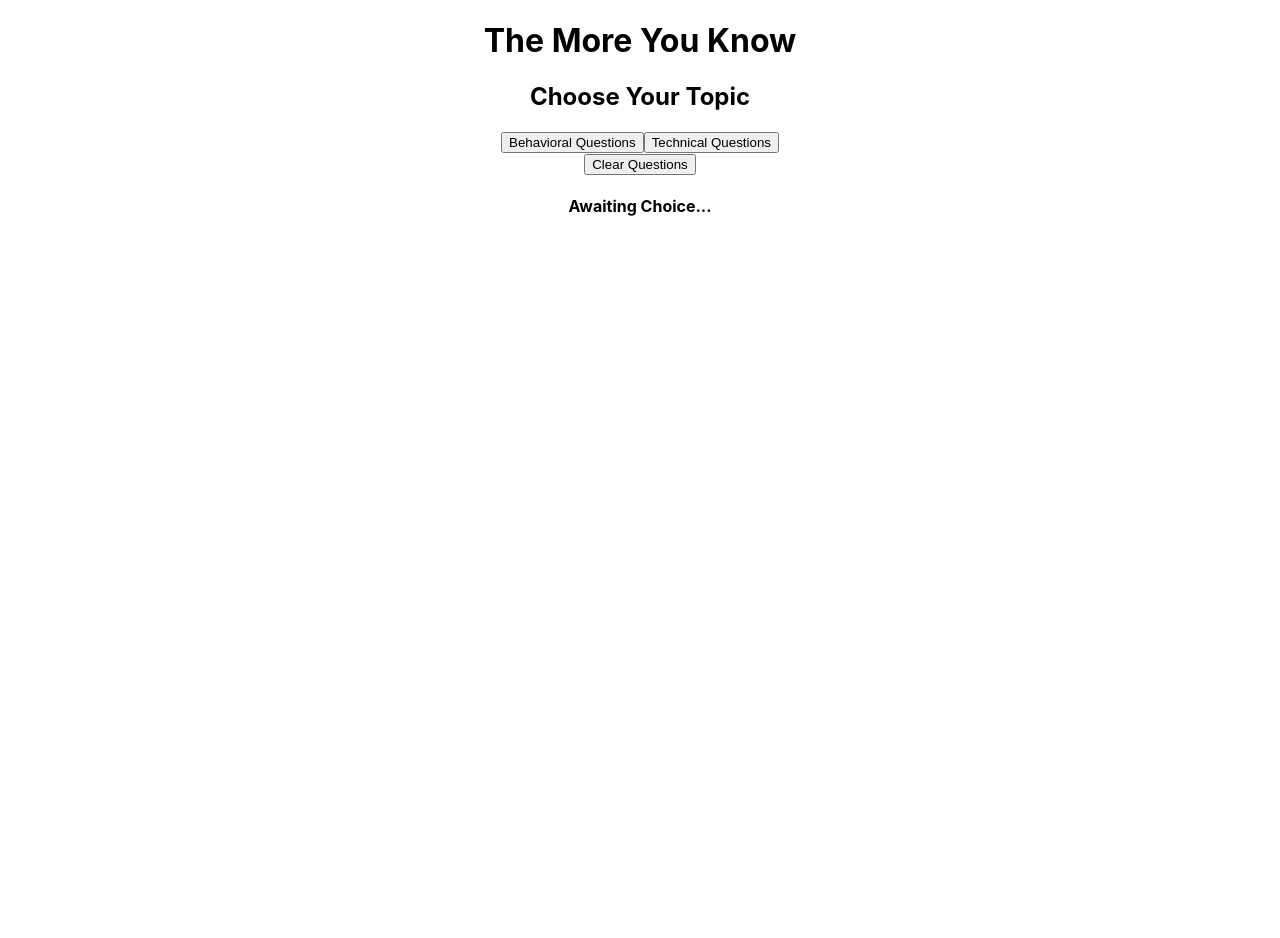
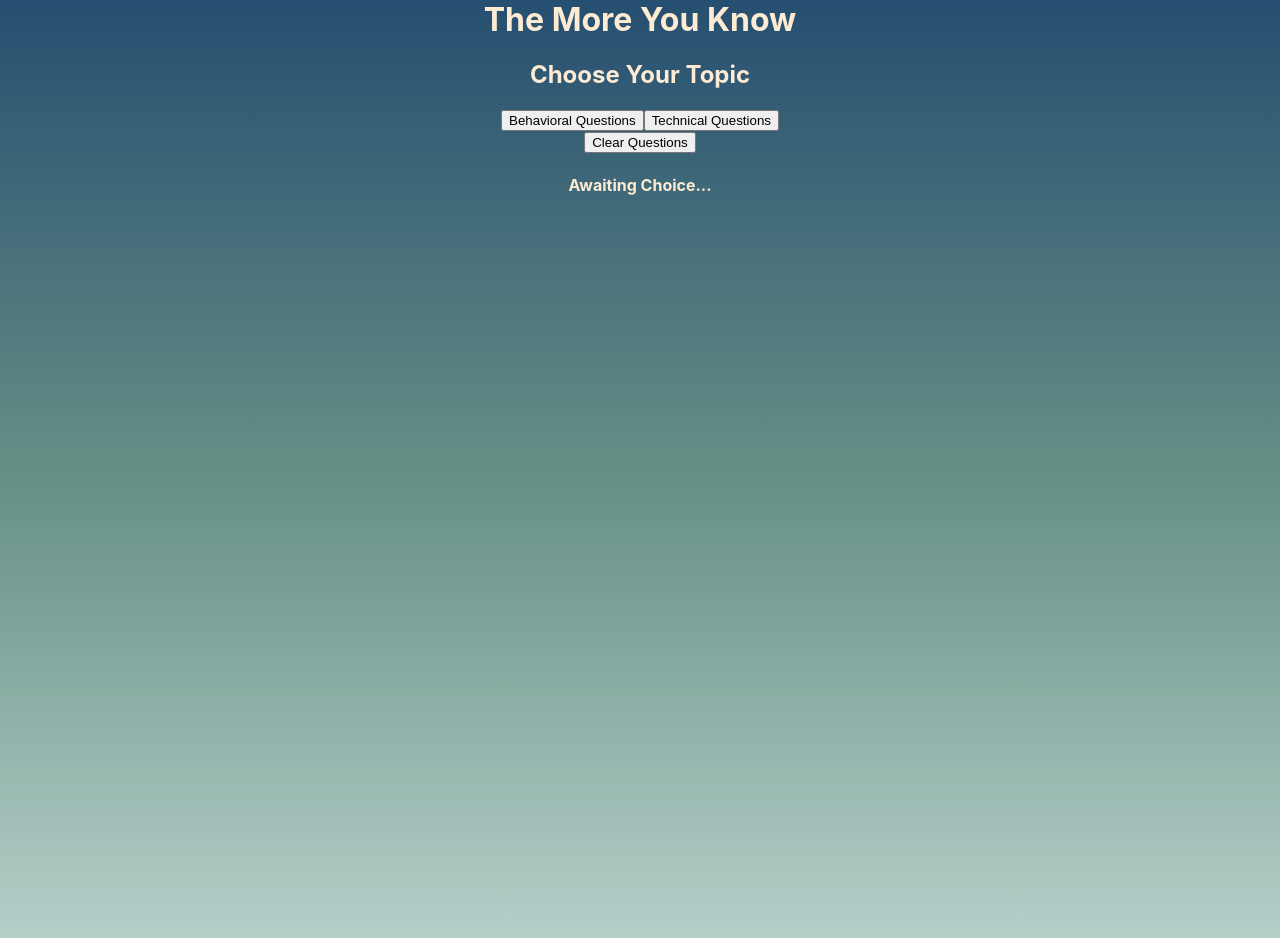
Before and after one commit to danalchapman/the-more-you-know, a React (Create React App) app: page / in a window 1280 px wide. Shown: the top 938 px of the page. Before the commit the page ends 800 px from the top, so only its background shows below. Built offline with nearby package versions, Linux system fonts and the light colour scheme.

Commit message:
Set background gradient

```diff
--- a/src/Components/App/App.css
+++ b/src/Components/App/App.css
@@ -1,38 +1,9 @@
-.App {
+.main-app {
+  background-image: linear-gradient(#264e70, #679186, #bbd4ce);
+  color: #fdebd3;
   text-align: center;
 }
 
-.App-logo {
-  height: 40vmin;
-  pointer-events: none;
+.app-title {
+  margin-top: 0;
 }
-
-@media (prefers-reduced-motion: no-preference) {
-  .App-logo {
-    animation: App-logo-spin infinite 20s linear;
-  }
-}
-
-.App-header {
-  background-color: #282c34;
-  min-height: 100vh;
-  display: flex;
-  flex-direction: column;
-  align-items: center;
-  justify-content: center;
-  font-size: calc(10px + 2vmin);
-  color: white;
-}
-
-.App-link {
-  color: #61dafb;
-}
-
-@keyframes App-logo-spin {
-  from {
-    transform: rotate(0deg);
-  }
-  to {
-    transform: rotate(360deg);
-  }
-}
--- a/src/Components/App/App.tsx
+++ b/src/Components/App/App.tsx
@@ -4,8 +4,8 @@ import './App.css';
 export const App = () => {
 
   return (
-    <main className="App">
-      <h1>The More You Know</h1>
+    <main className="main-app">
+      <h1 className='app-title'>The More You Know</h1>
       <QuestionsBox />
     </main>
   );
--- a/src/Components/QuestionsBox/QuestionsBox.css
+++ b/src/Components/QuestionsBox/QuestionsBox.css
@@ -4,4 +4,8 @@
     grid-template-rows: auto auto auto;
 }
 
+.loading-box {
+    height: 100vh;
+}
+
 /* Want to apply horizontal scroll animation */
--- a/src/Components/QuestionsBox/QuestionsBox.tsx
+++ b/src/Components/QuestionsBox/QuestionsBox.tsx
@@ -58,7 +58,9 @@ export const QuestionsBox = () => {
             <article className='question-box'>
                 { displayQuestions() }
             </article>  :
-            <h4>Awaiting Choice...</h4>}
+            <article className='loading-box'>
+                <h4>Awaiting Choice...</h4>
+            </article>}
 
         </section>
     )
```
